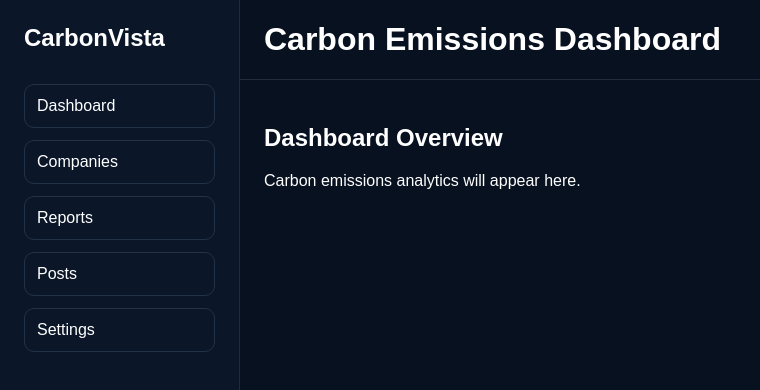
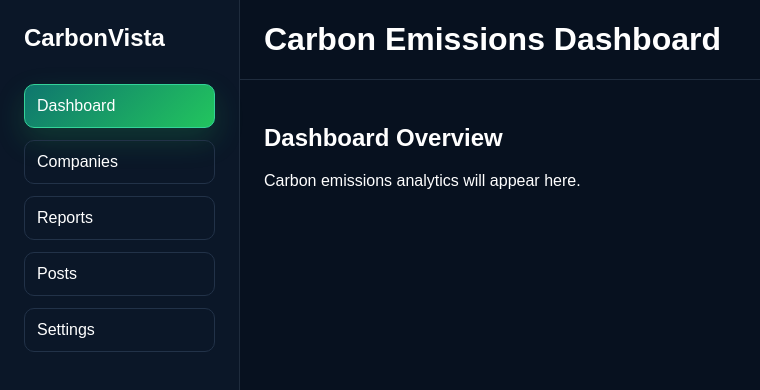
Before and after one commit to Jayzeek2025/Carbon-Emission-Dashboard, a Next.js app: page / in a window 1280 px wide. Shown: the top 390 px of the page, without its empty margins (0-760 px from the left). Built offline with nearby package versions, Linux system fonts and the light colour scheme.

Commit message:
feat: add dashboard sidebar navigation

```diff
--- a/src/app/globals.css
+++ b/src/app/globals.css
@@ -48,6 +48,30 @@ button {
   text-align: left;
 }
 
+.app-nav-item {
+  background: transparent;
+  border: 1px solid #223248;
+  color: white;
+  padding: 12px;
+  border-radius: 10px;
+  cursor: pointer;
+  text-align: left;
+  transition: all 0.2s ease;
+}
+
+.app-nav-item.active {
+  background: linear-gradient(135deg, #0f766e, #22c55e);
+  border-color: #34d399;
+  box-shadow: 0 12px 30px rgba(34, 197, 94, 0.2);
+}
+
+.app-nav-item:hover {
+  background: rgba(34, 197, 94, 0.12);
+  border-color: #34d399;
+  transform: translateX(2px);
+  transition: all 0.2s ease;
+}
+
 .app-content-wrapper {
   flex: 1;
   display: flex;
--- a/src/components/layout/AppShell.tsx
+++ b/src/components/layout/AppShell.tsx
@@ -1,3 +1,5 @@
+import Sidebar from "@/components/layout/Sidebar";
+
 type AppShellProps = {
   children: React.ReactNode;
 };
@@ -5,17 +7,7 @@ type AppShellProps = {
 export default function AppShell({ children }: AppShellProps) {
   return (
     <div className="app-shell">
-      <aside className="app-sidebar">
-        <h2>CarbonVista</h2>
-
-        <nav className="app-nav">
-          <button>Dashboard</button>
-          <button>Companies</button>
-          <button>Reports</button>
-          <button>Posts</button>
-          <button>Settings</button>
-        </nav>
-      </aside>
+      <Sidebar />
 
       <div className="app-content-wrapper">
         <header className="app-header">
--- /dev/null
+++ b/src/components/layout/Sidebar.tsx
@@ -0,0 +1,20 @@
+const menuItems = ["Dashboard", "Companies", "Reports", "Posts", "Settings"];
+
+export default function Sidebar() {
+  return (
+    <aside className="app-sidebar">
+      <h2>CarbonVista</h2>
+
+      <nav className="app-nav">
+        {menuItems.map((item) => (
+          <button
+            key={item}
+            className={item === "Dashboard" ? "app-nav-item active" : "app-nav-item"}
+          >
+            {item}
+          </button>
+        ))}
+      </nav>
+    </aside>
+  );
+}
```
